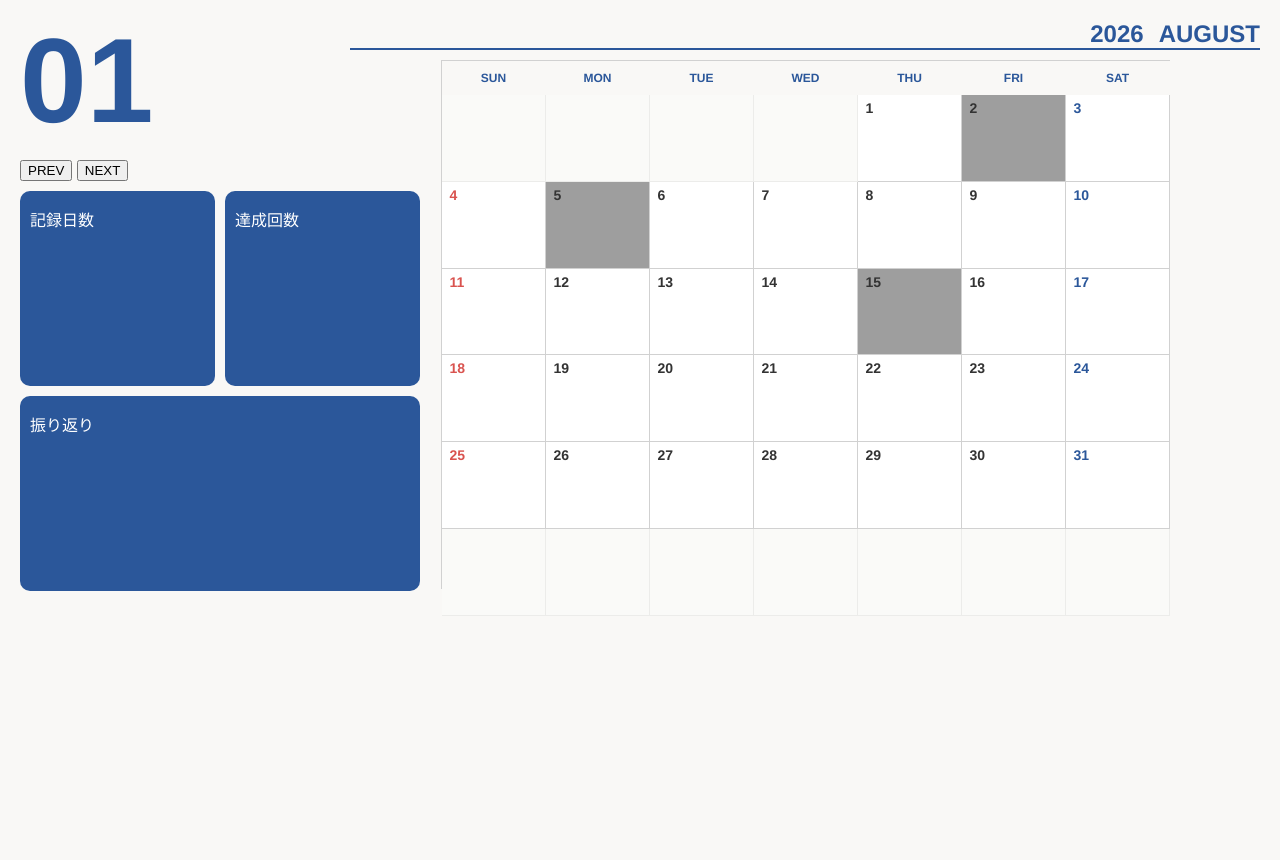
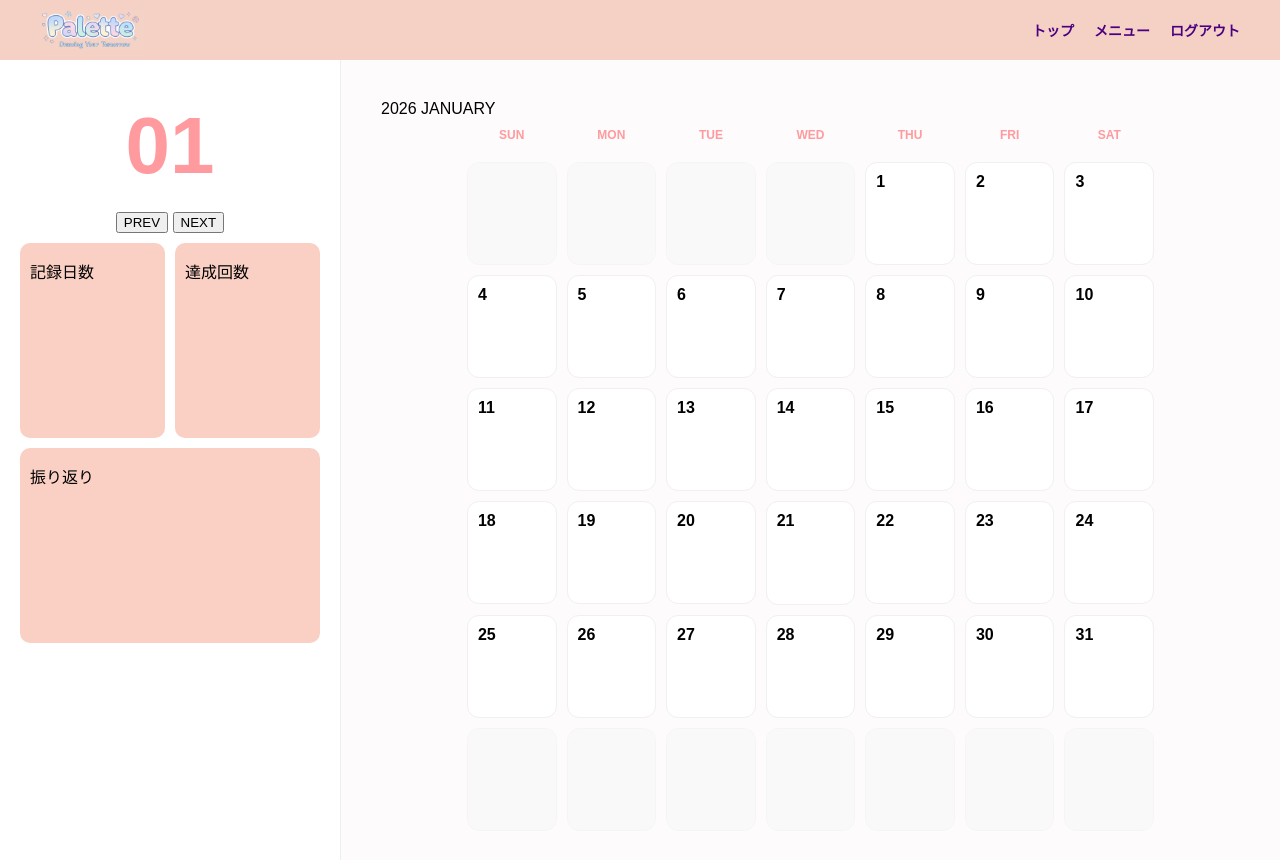
Before and after one commit to Satsuki115/teamC, a PHP site: page /admin/diary.php in a window 1280 px wide. Before the commit the page ends 616 px from the top, so only its background shows below. Run offline with PHP 8.4, Linux system fonts and the light colour scheme; grey boxes are pictures that could not be loaded.

Commit message:
ヘッダーとモーダルの追加

```diff
--- a/src/admin/diary.php
+++ b/src/admin/diary.php
@@ -7,6 +7,17 @@
     <title>Photo Diary Calendar</title>
 </head>
 <body>
+    <header class="header">
+        <div class="header-contents">
+            <img class="header-logo" src="../assets/img/palette.png" alt="">
+            <nav class="header-nav">
+                <a class="header-top" href="">トップ</a>
+                <a class="header-menu" href="">メニュー</a>
+                <a class="header-logout" href="">ログアウト</a>
+            </nav>
+        </div>
+
+    </header>
     <div class="container">
         <aside class="sidebar">
             <div class="current-month-large" id="largeMonth">08</div>
@@ -15,26 +26,48 @@
                 <button id="next">NEXT</button>
             </div>
             <div class="side-record-parent">
-                <div class="side-record-day">
-                    <p>記録日数</p>
-                </div>
-                <div class="side-record-goal">
-                    <p>達成回数</p>
-                </div>
-                <div class="side-record-review">
-                    <p>振り返り</p>
-                </div>
+                <div class="side-record-day"><p>記録日数</p></div>
+                <div class="side-record-goal"><p>達成回数</p></div>
+                <div class="side-record-review"><p>振り返り</p></div>
             </div>
         </aside>
 
         <main class="main-content">
             <header class="calendar-header">
                 <span id="year-display">2026</span>
-                <span id="month-name-display">AUGUST</span>
+                <span id="month-name-display">FEBRUARY</span>
             </header>
             <div id="calendar-grid"></div>
         </main>
     </div>
+
+<div id="mask" class="mask"></div>
+<div id="modal" class="modal">
+    <div class="modal-content">
+        <p id="modal-date-display"></p>
+
+        <div class="modal-body">
+            <div class="modal-photo" id="modal-photo-container">
+                <img src="" alt="Diary Photo" id="modal-img">
+            </div>
+
+            <div class="modal-info">
+                <div class="info-section">
+                    <h3>Today's memory</h3>
+                    <p id="modal-quote">その日を象徴する一言がここに入ります</p>
+                </div>
+                <div class="info-section">
+                    <h3>Highlights</h3>
+                    <p id="modal-highlights">ハイライトや詳細な思い出がここに入ります</p>
+                </div>
+            </div>
+        </div>
+
+        <div class="close-btn-container">
+            <button class="close-btn">Close</button>
+        </div>
+    </div>
+</div>
     <script src="./scripts/diary.js"></script>
 </body>
 </html>
--- a/src/admin/styles/diary.css
+++ b/src/admin/styles/diary.css
@@ -1,47 +1,74 @@
-:root {
-  --main-blue: #2b579a;
-  --bg-color: #f9f8f6; /* 紙のような薄い色 */
-  --border-color: #d1d1d1;
+/* ヘッダー全体の背景と高さ */
+.header {
+  background-color: #f5d1c5; /* 画像の薄いピンク色 */
+  width: 100%;
+  height: 60px; /* 必要に応じて調整 */
+  display: flex;
+  align-items: center; /* 垂直方向の中央揃え */
 }
 
+/* ヘッダー内のコンテンツ配置 */
+.header-contents {
+  width: 100%;
+  padding: 0 40px; /* 左右の余白 */
+  display: flex;
+  justify-content: flex-end; /* 右寄せにする */
+  align-items: center;
+}
+
+/* ナビゲーションのリンク間の隙間 */
+.header-nav {
+  display: flex;
+  gap: 20px; /* リンク同士の間隔 */
+}
+.header-logo {
+  width: auto;
+  height: max-content;
+}
+/* リンク（トップ・メニュー・ログアウト）の装飾 */
+.header-nav a {
+  text-decoration: none;
+  color: #4b0082; /* 紫っぽい文字色 */
+  font-size: 14px;
+  font-weight: bold;
+  transition: opacity 0.2s;
+}
+
+.header-nav a:hover {
+  opacity: 0.6;
+}
+
+/* もし左側にロゴ画像（img）を入れる場合の調整 */
+.header-contents img {
+  margin-right: auto; /* これを入れると、画像は左、ナビは右に分かれます */
+  max-height: 40px;
+}
+/* --- カレンダー基本レイアウト --- */
 body {
   margin: 0;
-  font-family: "Helvetica Neue", Arial, sans-serif;
-  background-color: var(--bg-color);
-  color: #333;
+  padding: 0;
+  font-family: "Arial", sans-serif;
+  background-color: #fdfbfb;
 }
 
 .container {
   display: flex;
-  min-height: 100vh;
-  padding: 20px;
-  gap: 30px;
+  height: 100vh;
 }
 
-/* サイドバー */
 .sidebar {
   width: 300px;
+  background-color: #fff;
+  border-right: 1px solid #eee;
+  padding: 40px 20px;
   display: flex;
   flex-direction: column;
-}
-
-.current-month-large {
-  font-size: 120px;
-  font-weight: bold;
-  color: var(--main-blue);
-  line-height: 1;
-  margin-bottom: 20px;
-}
-
-.sub-calendar {
-  font-size: 10px;
-  margin-top: auto;
-  color: #666;
+  align-items: center;
 }
 
 .side-record-parent {
   margin-top: 10px;
-  width: 400px;
+  width: 300px;
   height: 400px;
   display: grid;
   grid-template-columns: repeat(2, 1fr);
@@ -52,105 +79,237 @@ body {
 
 .side-record-day {
   grid-area: 1 / 1 / 2 / 2;
-  background-color: #2b579a;
+  background-color: #fad0c4;
   border-radius: 10px;
-  color: #fff;
   padding-left: 10px;
 }
 .side-record-goal {
   grid-area: 1 / 2 / 2 / 3;
-  background-color: #2b579a;
+  background-color: #fad0c4;
   border-radius: 10px;
-  color: #fff;
   padding-left: 10px;
 }
 .side-record-review {
   grid-area: 2 / 1 / 3 / 3;
-  background-color: #2b579a;
+  background-color: #fad0c4;
   border-radius: 10px;
-  color: #fff;
   padding-left: 10px;
 }
-/* メインカレンダー */
-.main-content {
-  flex-grow: 1;
+
+.current-month-large {
+  font-size: 80px;
+  font-weight: bold;
+  color: #ff9a9e;
+  margin-bottom: 20px;
 }
 
-.calendar-header {
-  text-align: right;
-  font-size: 24px;
-  font-weight: bold;
-  color: var(--main-blue);
-  border-bottom: 2px solid var(--main-blue);
-  margin-bottom: 10px;
-  display: flex;
-  justify-content: flex-end;
-  gap: 15px;
+.main-content {
+  flex: 1;
+  padding: 40px;
+  overflow-y: auto;
 }
 
 #calendar-grid {
   display: grid;
   grid-template-columns: repeat(7, 1fr);
-  /* 各行を均等に伸縮させる（高さを与えたときに均等な行になる） */
   grid-auto-rows: 1fr;
-  /* 横幅を現在より20%小さく（親要素幅の80%）、中央寄せ */
   width: 80%;
-  margin: 0 auto;
-  /* 高さは画面の約3分の2 */
   height: 66vh;
   max-height: 66vh;
-  border-top: 1px solid var(--border-color);
-  border-left: 1px solid var(--border-color);
+  margin: 0 auto;
+  gap: 10px;
 }
 
 .cell {
-  border-right: 1px solid var(--border-color);
-  border-bottom: 1px solid var(--border-color);
-  aspect-ratio: 1.2 / 1; /* 縦長のデザイン */
+  background: #fff;
+  border: 1px solid #f0f0f0;
+  border-radius: 12px;
+  aspect-ratio: 1 / 1.2;
+  padding: 10px;
   position: relative;
-  background-color: #fff;
+  transition:
+    background-color 0.3s,
+    transform 0.2s;
+}
+
+.cell:not(.is-disabled) {
+  cursor: pointer;
+}
+
+.cell:not(.is-disabled):hover {
+  background-color: rgba(255, 154, 158, 0.15);
+  transform: translateY(-3px);
+}
+
+.is-disabled {
+  background-color: #f9f9f9;
+  opacity: 0.5;
 }
 
 .day-num {
-  position: absolute;
-  top: 5px;
-  left: 8px;
   font-weight: bold;
-  z-index: 2;
-  font-size: 14px;
 }
 
 .weekday-label {
   text-align: center;
   font-weight: bold;
   padding: 10px 0;
-  color: var(--main-blue);
+  color: #ff9a9e;
   background: none;
   border: none;
   font-size: 12px;
 }
 
-/* 画像表示部分 */
-.img-box {
-  width: 100%;
-  height: 100%;
-  overflow: hidden;
-}
-
 .img-box img {
   width: 100%;
   height: 100%;
-  object-fit: cover; /* 画像をセルいっぱいに */
+  object-fit: cover;
+  border-radius: 6px;
 }
 
-/* 土日の色 */
-.cell:nth-child(7n + 1) .day-num {
-  color: #d9534f;
-} /* 日曜 */
-.cell:nth-child(7n) .day-num {
-  color: var(--main-blue);
-} /* 土曜 */
+/* --- Fairy Tale Modal スタイル --- */
 
-.is-disabled {
-  opacity: 0.3;
+/* マスク（背景暗くなる部分） */
+.mask {
+  position: fixed;
+  top: 0;
+  left: 0;
+  width: 100%;
+  height: 100%;
+  background: rgba(0, 0, 0, 0.5);
+  display: none;
+  z-index: 99;
 }
+
+.mask.appear {
+  display: block;
+}
+
+/* モーダル全体の横幅を少し広げる */
+#modal {
+  position: fixed;
+  top: 50%;
+  left: 50%;
+  transform: translate(-50%, -50%);
+  max-width: 700px;
+  background: linear-gradient(135deg, #ff9a9e 0%, #fad0c4 100%);
+  border-radius: 20px;
+  padding: 30px;
+  box-shadow: 0 10px 40px rgba(0, 0, 0, 0.2);
+  display: none;
+  z-index: 100;
+}
+
+/* 左右分割のレイアウト */
+.modal-body {
+  display: flex;
+  gap: 20px;
+  margin-top: 20px;
+  text-align: left; /* テキストは左揃えが読みやすい */
+}
+
+#modal.appear {
+  display: block;
+}
+
+#modal-title {
+  color: #fff;
+  font-size: 24px;
+  font-weight: bold;
+  margin: 0 0 10px 0;
+}
+
+#modal-date-display {
+  color: rgba(255, 255, 255, 0.8);
+  font-size: 14px;
+  margin: 0 0 15px 0;
+}
+
+.modal-content {
+  position: relative;
+}
+
+/* 左側：写真 */
+.modal-photo {
+  flex: 1;
+  min-width: 250px;
+}
+
+.modal-photo img {
+  width: 100%;
+  height: 300px;
+  object-fit: cover;
+  border-radius: 15px;
+  box-shadow: 0 5px 15px rgba(0, 0, 0, 0.1);
+  border: 3px solid #fff;
+}
+
+/* 右側：情報 */
+.modal-info {
+  flex: 1;
+  display: flex;
+  flex-direction: column;
+  gap: 15px;
+}
+
+.info-section h3 {
+  font-size: 14px;
+  color: #ff8da1;
+  margin: 0 0 5px 0;
+  font-weight: bold;
+  letter-spacing: 1px;
+}
+
+.info-section p {
+  color: #fff !important; /* 背景がグラデーションなので白文字 */
+  font-size: 14px !important;
+  margin: 0;
+  text-align: left !important;
+  text-shadow: 0 1px 2px rgba(0, 0, 0, 0.1) !important;
+}
+
+/* スマホ対応：画面が狭いときは縦並びに */
+@media (max-width: 600px) {
+  .modal-body {
+    flex-direction: column;
+  }
+  .modal-photo img {
+    height: 200px;
+  }
+}
+#modal .close-btn {
+  padding: 12px 24px;
+  background: rgba(255, 255, 255, 0.2);
+  color: #fff;
+  border: 2px solid rgba(255, 255, 255, 0.3);
+  border-radius: 25px;
+  font-size: 16px;
+  font-weight: 600;
+  cursor: pointer;
+  transition: all 0.3s ease;
+  display: block;
+  margin: 20px auto 0;
+  backdrop-filter: blur(10px);
+}
+
+.close-btn-container {
+  margin-top: 20px;
+}
+
+#modal .close-btn:hover {
+  background: rgba(255, 255, 255, 0.3);
+  transform: translateY(-2px);
+}
+
+/* パーティクルアニメーション */
+@keyframes float {
+  0%,
+  100% {
+    transform: translateY(0px) rotate(0deg);
+    opacity: 0.6;
+  }
+  50% {
+    transform: translateY(-20px) rotate(180deg);
+    opacity: 1;
+  }
+}
```
Also changed, not shown: src/admin/scripts/diary.js (+103 -10 lines), src/assets/img/palette.png (added).
